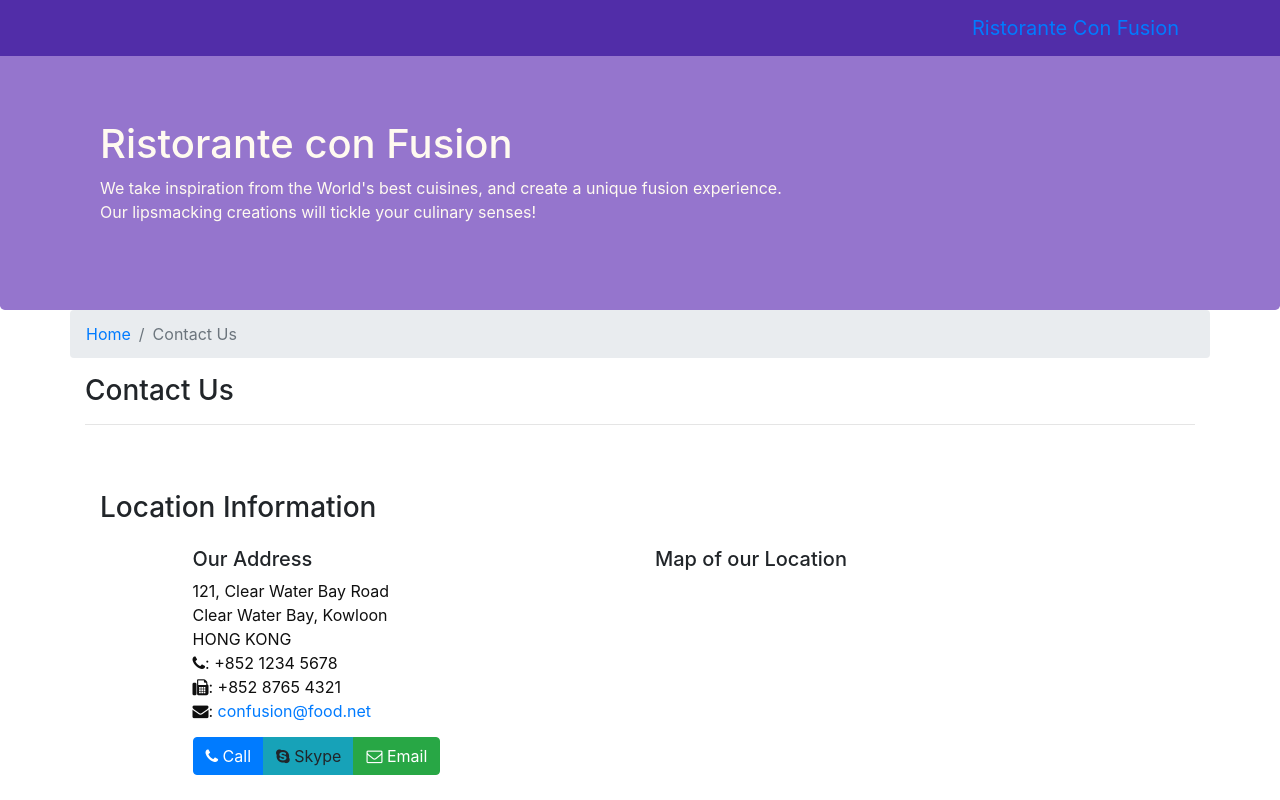
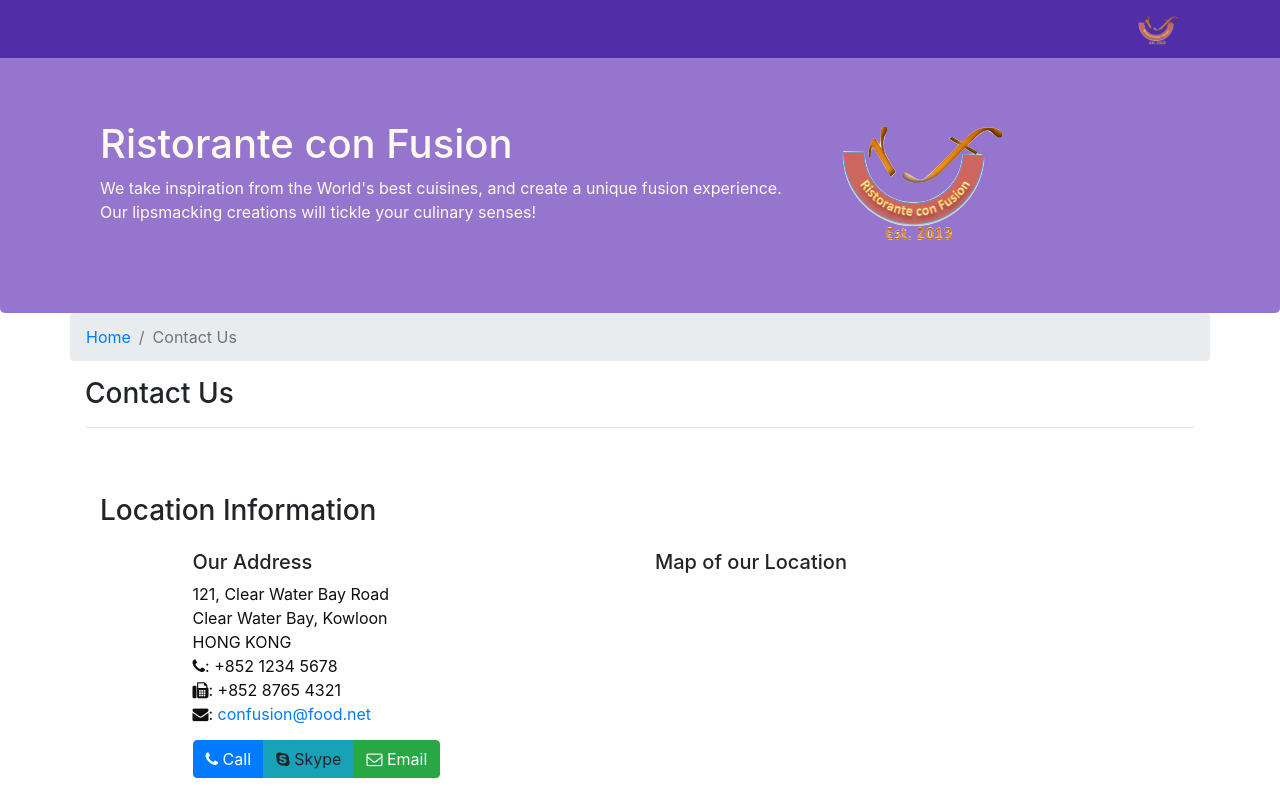
Before and after one commit to yuliamsky/conFusion, a website: page contactus.html in a window 1280 px wide. Shown: the top 800 px of the page. Drawn offline with nearby package versions, Linux system fonts and the light colour scheme.

Commit message:
Add logo images to contactus.html

```diff
--- a/contactus.html
+++ b/contactus.html
@@ -23,7 +23,7 @@
       <button class="navbar-toggler" type="button" data-toggle="collapse" data-target="#Navbar">
                 <span class="navbar-toggler-icon"></span>
             </button>
-      <a class="navbar-brand" href="./index.html">Ristorante Con Fusion</a>
+      <a class="navbar-brand" href="#"><img src="img/logo.png" height="30" width="41"></a>
       <div class="collapse navbar-collapse" id="Navbar">
         <ul class="navbar-nav">
           <li class="nav-item"><a class="nav-link" href="./index.html"><span class="fa fa-home fa-lg"></span> Home</a></li>
@@ -43,7 +43,8 @@
           <p>We take inspiration from the World's best cuisines, and create a unique fusion experience. Our lipsmacking creations
             will tickle your culinary senses!</p>
         </div>
-        <div class="col col-sm">
+        <div class="col col-sm align-self-center">
+          <img class="img-fluid" src="img/logo.png">
         </div>
       </div>
     </div>
@@ -143,12 +144,12 @@
           </div>
 
           <div class="form-group row">
-              <label for="feedback" class="col-md-2 col-form-label">Your Feedback</label>
-              <div class="col-md-10">
-                <!-- 'rows' in the 'textarea' defined the HEIGHT of the box. -->
-                <textarea class="form-control" id="feedback" name="feedback" rows="12">
+            <label for="feedback" class="col-md-2 col-form-label">Your Feedback</label>
+            <div class="col-md-10">
+              <!-- 'rows' in the 'textarea' defined the HEIGHT of the box. -->
+              <textarea class="form-control" id="feedback" name="feedback" rows="12">
                 </textarea>
-              </div>
+            </div>
           </div>
 
           <div class="form-group row">
```
